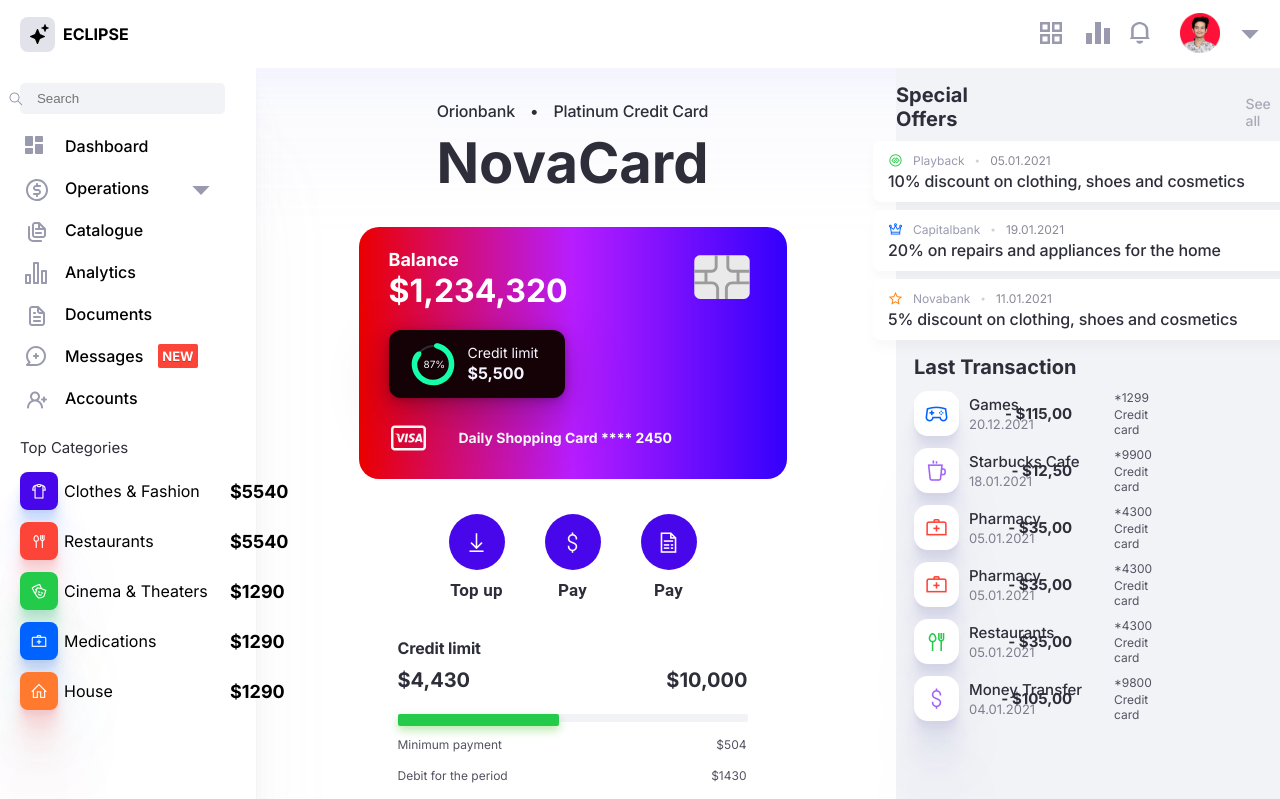
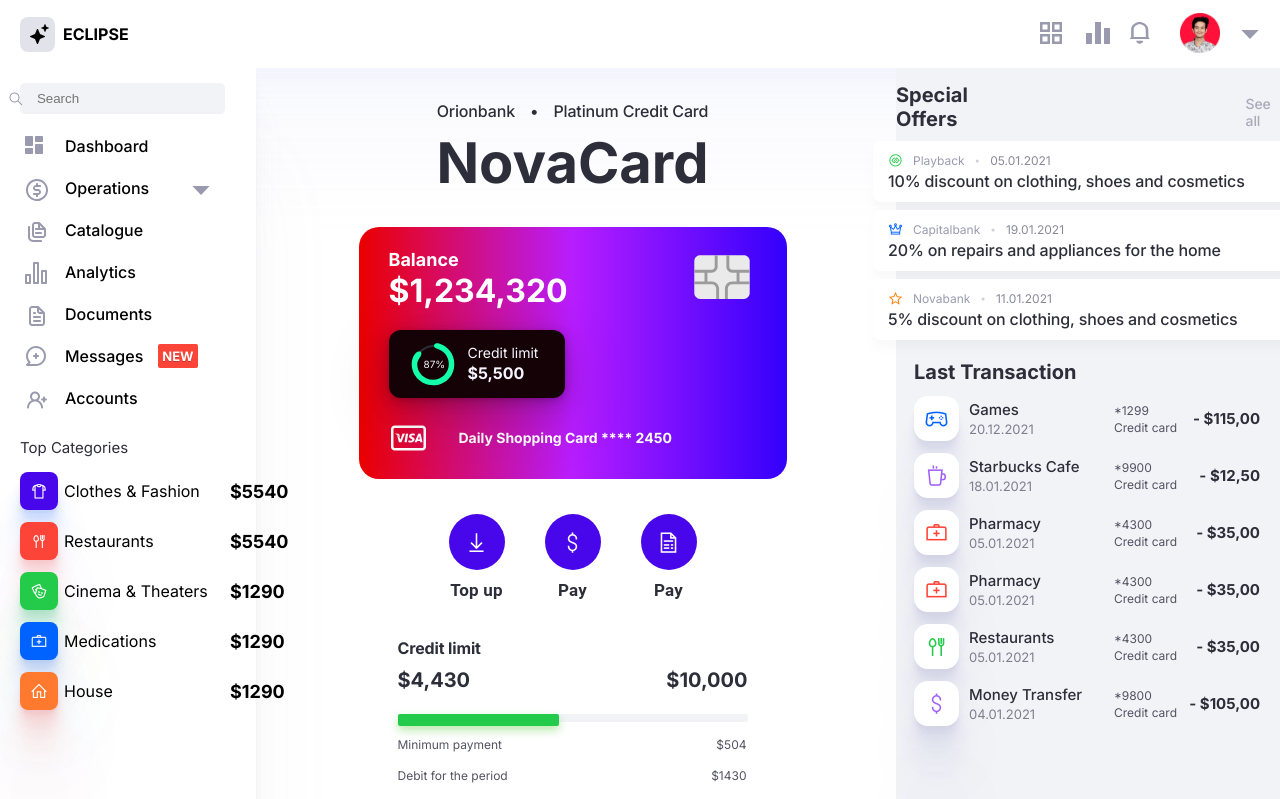
Before and after one commit to ayushsoni1010/dashboard-ui-library, a React (Create React App) app in the folder financial-analysis-ui/: page / in a window 1280 px wide. Shown: the top 799 px of the page. Built offline with nearby package versions, Linux system fonts and the light colour scheme.

Commit message:
🚀fix: last transaction card styling

```diff
--- a/financial-analysis-ui/src/components/widgets/Cards/TransactionCard/style.cards.transactionCards.css
+++ b/financial-analysis-ui/src/components/widgets/Cards/TransactionCard/style.cards.transactionCards.css
@@ -72,9 +72,9 @@
   -webkit-box-align: center;
       -ms-flex-align: center;
           align-items: center;
-  -webkit-box-pack: space-evenly;
-      -ms-flex-pack: space-evenly;
-          justify-content: space-evenly;
+  -webkit-box-pack: center;
+      -ms-flex-pack: center;
+          justify-content: center;
 }
 
 div.transaction-card-wrapper > div.transaction-card-content-wrapper > div.transaction-card-title-container {
@@ -136,7 +136,7 @@
 
 div.transaction-card-wrapper > div.transaction-card-content-wrapper > div.transaction-card-stats-wrapper {
   position: absolute;
-  right: 10px;
+  right: 20px;
   font-family: 'Inter';
   font-style: normal;
   font-weight: bold;
--- a/financial-analysis-ui/src/components/widgets/Cards/TransactionCard/style.cards.transactionCards.scss
+++ b/financial-analysis-ui/src/components/widgets/Cards/TransactionCard/style.cards.transactionCards.scss
@@ -52,7 +52,8 @@
         display: flex;
         flex-direction: row;
         align-items: center;
-        justify-content: space-evenly;
+        justify-content: center;
+
 
         >div.transaction-card-title-container {
             display: flex;
@@ -103,7 +104,7 @@
 
         >div.transaction-card-stats-wrapper {
             position: absolute;
-            right: 10px;
+            right: 20px;
             font-family: 'Inter';
             font-style: normal;
             font-weight: bold;
--- a/financial-analysis-ui/src/views/Sidebar/style.views.sidebar.css
+++ b/financial-analysis-ui/src/views/Sidebar/style.views.sidebar.css
@@ -86,9 +86,6 @@
   -webkit-box-direction: normal;
       -ms-flex-direction: column;
           flex-direction: column;
-  -webkit-box-align: start;
-      -ms-flex-align: start;
-          align-items: flex-start;
   margin-left: 18px;
   margin-top: 15px;
 }
@@ -100,6 +97,7 @@
 }
 
 div.sidebar-section-wrapper > div.last-transaction-section-wrapper > div.last-transaction-description-wrapper > p.last-transaction-title {
+  margin-top: 5px;
   font-family: 'Inter';
   font-style: normal;
   font-weight: 600;
--- a/financial-analysis-ui/src/views/Sidebar/style.views.sidebar.scss
+++ b/financial-analysis-ui/src/views/Sidebar/style.views.sidebar.scss
@@ -47,12 +47,12 @@
     >div.last-transaction-section-wrapper{
         display: flex;
         flex-direction: column;
-        align-items: flex-start;
         margin-left: 18px;
         margin-top: 15px;
         >div.last-transaction-description-wrapper{
             display: flex;
             >p.last-transaction-title{
+                margin-top: 5px;
                 font-family: 'Inter';
                 font-style: normal;
                 font-weight: 600;
```
Also changed, not shown: 2 other files (tests, documents, lock files or other folders).
